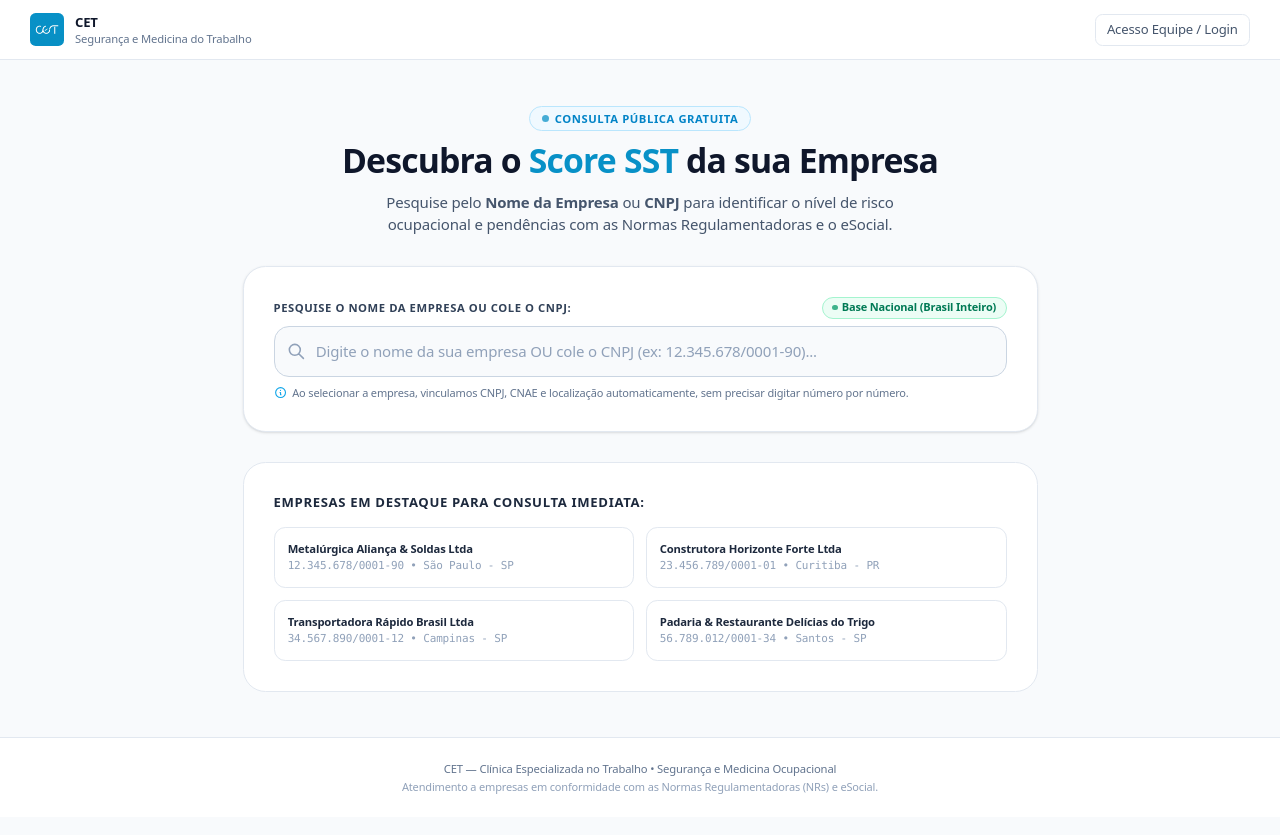
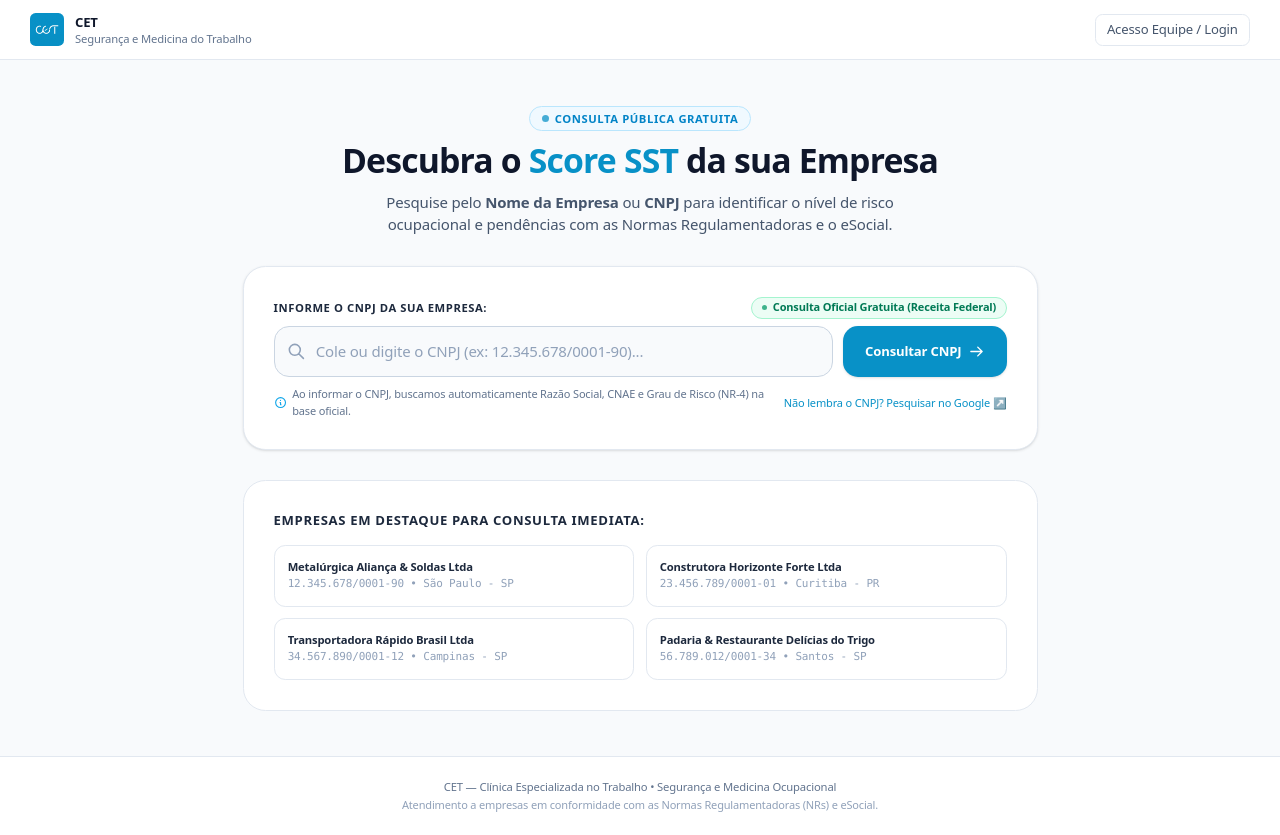
Before and after one commit to BrunoPinho99/cet-automacao, a Next.js app in the folder apps/web/: page / in a window 1280 px wide. Built offline with nearby package versions, Linux system fonts and the light colour scheme.

Commit message:
feat(empresas): solucao 1 foco em CNPJ gratuito com mascara e aviso metodologico de perguntas estrategicas

```diff
--- a/apps/web/src/app/ficha/[token]/page.tsx
+++ b/apps/web/src/app/ficha/[token]/page.tsx
@@ -369,19 +369,19 @@ export default function FichaPage({
               </div>
             )}
 
-            {/* Se for o Bloco 1 (Identificação), disponibilizar busca inteligente por nome ou CNPJ */}
+            {/* Se for o Bloco 1 (Identificação), disponibilizar busca inteligente por CNPJ */}
             {state.bloco_atual === 1 && (
               <div className="mb-6 p-4 bg-blue-50/70 border border-blue-200/80 rounded-2xl relative">
                 <div className="flex items-center justify-between mb-1.5">
                   <label className="block text-xs font-bold text-blue-900 uppercase tracking-wider flex items-center gap-1.5">
-                    <span>🔍 Buscar Empresa por Nome ou CNPJ</span>
+                    <span>🔍 Consulta Rápida por CNPJ (Receita Federal)</span>
                   </label>
                   <span className="text-[10px] font-semibold text-emerald-700 bg-emerald-50 border border-emerald-200 px-2 py-0.5 rounded-full">
-                    Base Nacional
+                    Base Oficial Gratuita
                   </span>
                 </div>
-                <p className="text-xs text-blue-700 mb-2">
-                  Pesquise o nome da empresa ou cole o CNPJ para preencher Razão Social, CNAE e localização automaticamente:
+                <p className="text-xs text-blue-800 mb-2 leading-relaxed">
+                  Digite ou cole o CNPJ da empresa para preencher Razão Social, CNAE e localização automaticamente. Nos blocos seguintes, você responderá às <strong>perguntas estratégicas</strong> sobre seus colaboradores, ambientes de trabalho e laudos de SST.
                 </p>
                 <div className="relative">
                   <input
--- a/apps/web/src/app/page.tsx
+++ b/apps/web/src/app/page.tsx
@@ -204,19 +204,20 @@ export default function HomePage() {
           </p>
         </div>
 
-        {/* FORMULÁRIO DE BUSCA INTELIGENTE DE EMPRESA (Solução 2: Brasil Inteiro) */}
+        {/* FORMULÁRIO DE CONSULTA GRATUITA POR CNPJ NA RECEITA FEDERAL (Solução 1) */}
         <div className="bg-white rounded-3xl p-6 sm:p-8 shadow-sm border border-slate-200 relative" ref={dropdownRef}>
-          <div className="flex items-center justify-between mb-2">
-            <label className="block text-xs font-bold uppercase tracking-wider text-slate-700">
-              Pesquise o nome da empresa ou cole o CNPJ:
+          <div className="flex flex-col sm:flex-row sm:items-center justify-between gap-2 mb-2">
+            <label className="block text-xs font-bold uppercase tracking-wider text-slate-800 flex items-center gap-1.5">
+              <span>Informe o CNPJ da sua empresa:</span>
             </label>
-            <span className="text-[11px] font-semibold text-emerald-700 bg-emerald-50 border border-emerald-200 px-2.5 py-0.5 rounded-full flex items-center gap-1">
+            <span className="text-[11px] font-semibold text-emerald-700 bg-emerald-50 border border-emerald-200 px-2.5 py-0.5 rounded-full flex items-center gap-1.5 w-fit">
               <span className="w-1.5 h-1.5 rounded-full bg-emerald-600 animate-pulse" />
-              Base Nacional (Brasil Inteiro)
+              Consulta Oficial Gratuita (Receita Federal)
             </span>
           </div>
 
-          <div className="relative">
+          <div className="flex flex-col sm:flex-row gap-2.5">
+            <div className="relative flex-1">
               <div className="absolute inset-y-0 left-0 pl-3.5 flex items-center pointer-events-none text-slate-400">
                 {buscando ? (
                   <svg className="animate-spin h-5 w-5 text-blue-600" fill="none" viewBox="0 0 24 24">
@@ -233,11 +234,24 @@ export default function HomePage() {
               <input
                 type="text"
                 value={busca}
-              onChange={(e) => setBusca(e.target.value)}
+                onChange={(e) => {
+                  const val = e.target.value;
+                  // Se o usuário estiver digitando dígitos, aplica máscara visual de CNPJ suave
+                  const digitos = val.replace(/\D/g, '');
+                  if (/^\d+$/.test(val.replace(/[./-]/g, '')) && digitos.length <= 14) {
+                    if (digitos.length <= 2) setBusca(digitos);
+                    else if (digitos.length <= 5) setBusca(`${digitos.slice(0, 2)}.${digitos.slice(2)}`);
+                    else if (digitos.length <= 8) setBusca(`${digitos.slice(0, 2)}.${digitos.slice(2, 5)}.${digitos.slice(5)}`);
+                    else if (digitos.length <= 12) setBusca(`${digitos.slice(0, 2)}.${digitos.slice(2, 5)}.${digitos.slice(5, 8)}/${digitos.slice(8)}`);
+                    else setBusca(`${digitos.slice(0, 2)}.${digitos.slice(2, 5)}.${digitos.slice(5, 8)}/${digitos.slice(8, 12)}-${digitos.slice(12, 14)}`);
+                  } else {
+                    setBusca(val);
+                  }
+                }}
                 onFocus={() => {
                   if (sugestoes.length > 0) setMostrarDropdown(true);
                 }}
-              placeholder="Digite o nome da sua empresa OU cole o CNPJ (ex: 12.345.678/0001-90)..."
+                placeholder="Cole ou digite o CNPJ (ex: 12.345.678/0001-90)..."
                 className="w-full pl-11 pr-10 py-3.5 bg-slate-50 hover:bg-slate-50/80 focus:bg-white border border-slate-300 focus:border-blue-500 focus:ring-4 focus:ring-blue-100 rounded-2xl text-sm sm:text-base text-slate-900 transition-all outline-hidden font-medium placeholder:text-slate-400"
               />
 
@@ -255,6 +269,54 @@ export default function HomePage() {
               )}
             </div>
 
+            <button
+              type="button"
+              disabled={buscando}
+              onClick={async () => {
+                const termo = busca.trim();
+                if (termo.length < 2) return;
+                setBuscando(true);
+                setBuscandoReceita(true);
+                try {
+                  const res = await fetch(`/api/empresas/busca?q=${encodeURIComponent(termo)}`);
+                  if (res.ok) {
+                    const data = await res.json();
+                    const lista = data.resultados || [];
+                    setSugestoes(lista);
+                    if (lista.length === 1) {
+                      handleSelecionarEmpresa(lista[0]);
+                    } else if (lista.length > 1) {
+                      setMostrarDropdown(true);
+                    }
+                  }
+                } catch (e) {
+                  console.error('Erro na consulta manual:', e);
+                } finally {
+                  setBuscando(false);
+                  setBuscandoReceita(false);
+                }
+              }}
+              className="px-6 py-3.5 bg-blue-600 hover:bg-blue-700 active:bg-blue-800 disabled:opacity-50 text-white font-bold rounded-2xl text-sm transition shadow-sm hover:shadow shrink-0 flex items-center justify-center gap-2 cursor-pointer"
+            >
+              {buscando ? (
+                <>
+                  <svg className="animate-spin h-4 w-4 text-white" fill="none" viewBox="0 0 24 24">
+                    <circle className="opacity-25" cx="12" cy="12" r="10" stroke="currentColor" strokeWidth="4"></circle>
+                    <path className="opacity-75" fill="currentColor" d="M4 12a8 8 0 018-8V0C5.373 0 0 5.373 0 12h4zm2 5.291A7.962 7.962 0 014 12H0c0 3.042 1.135 5.824 3 7.938l3-2.647z"></path>
+                  </svg>
+                  <span>Consultando...</span>
+                </>
+              ) : (
+                <>
+                  <span>Consultar CNPJ</span>
+                  <svg className="w-4 h-4" fill="none" viewBox="0 0 24 24" stroke="currentColor" strokeWidth={2.2}>
+                    <path strokeLinecap="round" strokeLinejoin="round" d="M14 5l7 7m0 0l-7 7m7-7H3" />
+                  </svg>
+                </>
+              )}
+            </button>
+          </div>
+
           {/* AVISO DE CONSULTA NA RECEITA FEDERAL EM ANDAMENTO */}
           {buscandoReceita && (
             <div className="mt-2.5 px-3.5 py-2 bg-blue-50 border border-blue-200 text-blue-800 rounded-xl text-xs font-medium flex items-center gap-2 animate-fade-in">
@@ -262,16 +324,26 @@ export default function HomePage() {
                 <circle className="opacity-25" cx="12" cy="12" r="10" stroke="currentColor" strokeWidth="4"></circle>
                 <path className="opacity-75" fill="currentColor" d="M4 12a8 8 0 018-8V0C5.373 0 0 5.373 0 12h4zm2 5.291A7.962 7.962 0 014 12H0c0 3.042 1.135 5.824 3 7.938l3-2.647z"></path>
               </svg>
-              <span>Consultando dados oficiais da empresa na Receita Federal do Brasil...</span>
+              <span>Consultando dados cadastrais, CNAE e Grau de Risco na Receita Federal do Brasil...</span>
             </div>
           )}
 
-          <p className="text-[11px] text-slate-500 mt-2 flex items-center gap-1.5">
+          <div className="flex flex-col sm:flex-row sm:items-center justify-between gap-2 mt-2.5 text-[11px] text-slate-500">
+            <span className="flex items-center gap-1.5">
               <svg className="w-3.5 h-3.5 text-blue-500 shrink-0" fill="none" viewBox="0 0 24 24" stroke="currentColor" strokeWidth={2}>
                 <path strokeLinecap="round" strokeLinejoin="round" d="M13 16h-1v-4h-1m1-4h.01M21 12a9 9 0 11-18 0 9 9 0 0118 0z" />
               </svg>
-            <span>Ao selecionar a empresa, vinculamos CNPJ, CNAE e localização automaticamente, sem precisar digitar número por número.</span>
-          </p>
+              Ao informar o CNPJ, buscamos automaticamente Razão Social, CNAE e Grau de Risco (NR-4) na base oficial.
+            </span>
+            <a
+              href={`https://www.google.com/search?q=${encodeURIComponent('consultar cnpj ' + (busca || 'minha empresa'))}`}
+              target="_blank"
+              rel="noopener noreferrer"
+              className="text-blue-600 hover:text-blue-800 hover:underline inline-flex items-center gap-1 shrink-0 font-medium"
+            >
+              Não lembra o CNPJ? Pesquisar no Google ↗
+            </a>
+          </div>
 
           {/* DROPDOWN DE SUGESTÕES */}
           {mostrarDropdown && sugestoes.length > 0 && (
--- a/apps/web/src/components/sst-score-gauge.tsx
+++ b/apps/web/src/components/sst-score-gauge.tsx
@@ -230,18 +230,39 @@ export function SstScoreGauge({
           </div>
         )}
 
+        {/* AVISO METODOLÓGICO: A consulta de CNPJ não substitui as perguntas estratégicas */}
+        <div className="bg-blue-50/80 border border-blue-200/90 rounded-2xl p-4 sm:p-5 flex items-start gap-3.5">
+          <div className="w-9 h-9 rounded-xl bg-blue-100 text-blue-700 flex items-center justify-center shrink-0 mt-0.5 font-bold text-lg">
+            📋
+          </div>
+          <div className="space-y-1">
+            <h4 className="text-sm font-bold text-blue-900 flex items-center gap-2">
+              <span>Triagem Cadastral Preliminar</span>
+              <span className="text-[10px] font-semibold bg-blue-200/70 text-blue-800 px-2 py-0.5 rounded-full">
+                Receita Federal
+              </span>
+            </h4>
+            <p className="text-xs text-blue-800 leading-relaxed">
+              Este score preliminar gratuito avalia o enquadramento fiscal do seu CNAE e Grau de Risco (NR-4) perante as exigências do Ministério do Trabalho.
+            </p>
+            <p className="text-xs text-blue-900 leading-relaxed font-semibold">
+              ⚡ Importante: Esta estimativa inicial <u>não substitui</u> a análise das <strong>perguntas estratégicas</strong> sobre a realidade física da empresa (número de colaboradores, máquinas operadas, riscos químicos/físicos/ergonômicos, vigência de laudos PGR/PCMSO e transmissões ao eSocial).
+            </p>
+          </div>
+        </div>
+
         {/* CARD CTA: GERAR DIAGNÓSTICO POR R$ 19,90 */}
         <div className="bg-gradient-to-br from-blue-50 via-white to-blue-50/50 rounded-2xl p-5 sm:p-6 border-2 border-blue-600/30 shadow-xs relative">
           <div className="flex flex-col sm:flex-row items-start sm:items-center justify-between gap-4">
             <div className="space-y-1.5">
               <div className="inline-flex items-center gap-1.5 bg-blue-100 text-blue-800 px-2.5 py-0.5 rounded-full text-[11px] font-bold uppercase tracking-wider">
-                <span>Relatório Executivo Completo</span>
+                <span>Relatório Executivo Completo + Ficha Estratégica</span>
               </div>
               <h4 className="text-lg font-bold text-slate-900 tracking-tight">
-                Receba o Diagnóstico Detalhado da sua Empresa
+                Receba o Diagnóstico Completo da sua Empresa
               </h4>
               <p className="text-xs sm:text-sm text-slate-600 leading-relaxed max-w-md">
-                Lista de todos os documentos obrigatórios por lei, cálculo de risco e roteiro passo a passo para regularizar seu CNPJ.
+                Seus dados cadastrais já ficam vinculados. Acesse o questionário com as perguntas estratégicas de SST da sua empresa para emissão do laudo técnico individualizado.
               </p>
             </div>
 
```
Also changed, not shown: 1 other file (tests, documents, lock files or other folders). Lines whose indentation alone changed are shown as unchanged.
